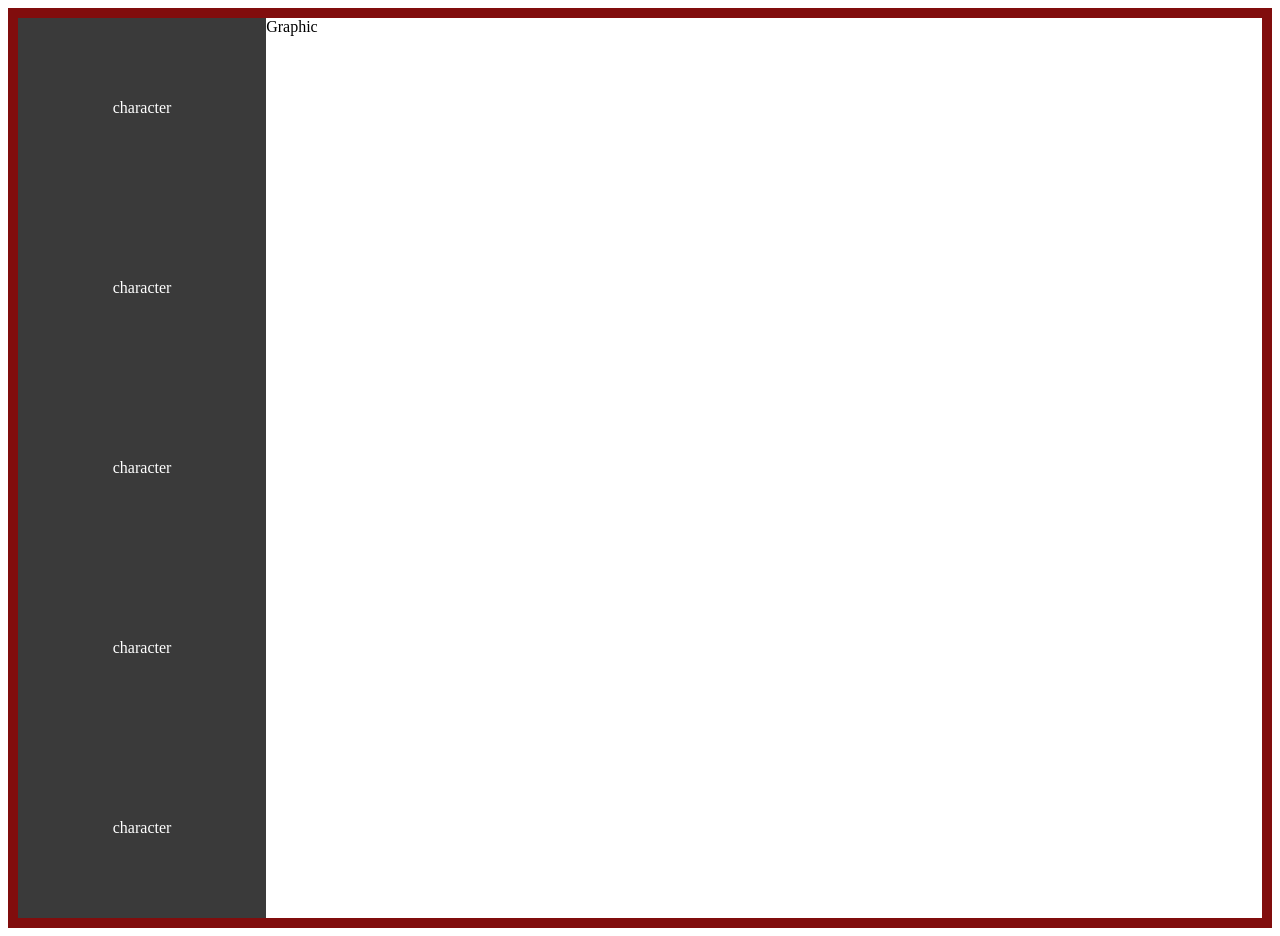
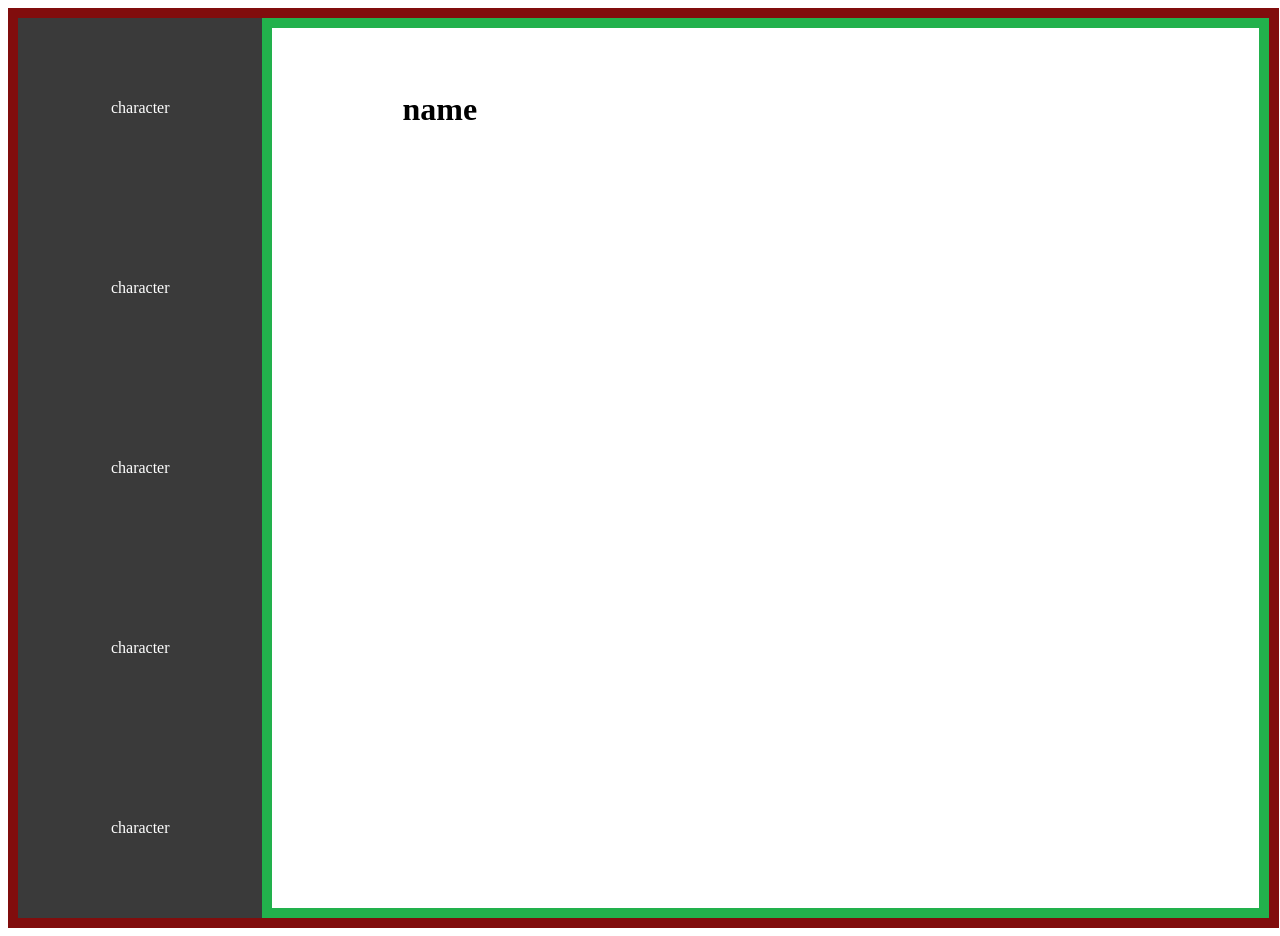
Before and after one commit to VitorC0sta/rick-and-morty-app, a React (Vite) app: page / in a window 1280 px wide. Built offline with nearby package versions, Linux system fonts and the light colour scheme.

Commit message:
Screen sketch

```diff
--- a/src/App.jsx
+++ b/src/App.jsx
@@ -14,7 +14,9 @@ function App() {
           <CharacterOption>character</CharacterOption>
           <CharacterOption>character</CharacterOption>
         </ContainerMenu>
-        <ContainerInfo> Graphic </ContainerInfo>
+        <ContainerInfo>
+          <h1>name</h1>
+        </ContainerInfo>
       </WrapBox>
   )
 }
--- a/src/Container.info.jsx
+++ b/src/Container.info.jsx
@@ -1,6 +1,12 @@
 import styled from 'styled-components'
 
 export const ContainerInfo = styled.div`
+    border: 10px solid rgb(34, 177, 76);
     width: 100%;
 
+    h1 {
+        margin-top: 63px;
+        margin-left:130px;
+    }
+
 `
--- a/src/components/Box.character.jsx
+++ b/src/components/Box.character.jsx
@@ -9,4 +9,8 @@ export const CharacterOption = styled.div `
     display: flex;
     justify-content: center;
 
+    &:hover{
+        background-color: #202020ef;
+        transition: 350ms;
+    }
 `
--- a/src/components/WrapBox.jsx
+++ b/src/components/WrapBox.jsx
@@ -4,5 +4,5 @@ export const WrapBox = styled.div`
     border: 10px solid rgb(129, 13, 13);
     display: flex;
     box-sizing: content-box;
-    //flex-direction: column;
+    width: 99%;
 `
```
